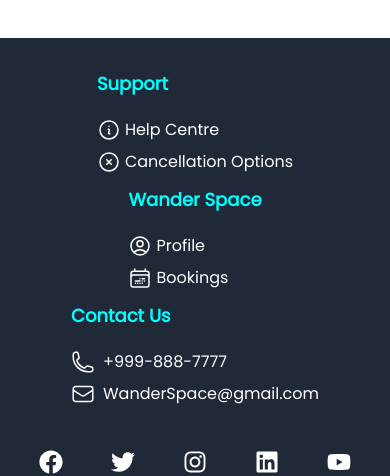
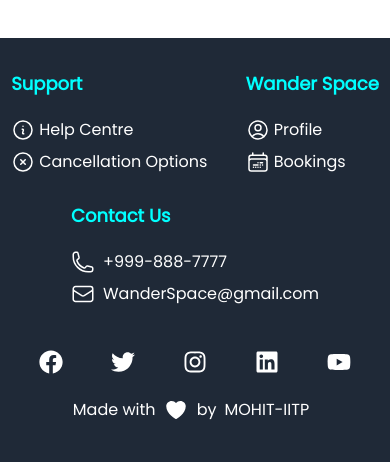
Before and after one commit to MOHIT-IITP/TheStayHub, a React (Vite) app in the folder client/: page / in a window 390 px wide. Shown: the part 140-616 px from the top of the page. Built offline with nearby package versions, Linux system fonts and the light colour scheme; no server answers.

Commit message:
Fixes:  responsive of footer

```diff
--- a/client/src/components/Footer.jsx
+++ b/client/src/components/Footer.jsx
@@ -11,7 +11,7 @@ export default function Footer() {
   return (
     <footer className=" text-white bg-gray-800 py-8 -m-8 mt-16 ">
       <div className="container mx-auto">
-        <div className="grid grid-cols-1 md:grid-cols-2 lg:grid-cols-3 place-items-center">
+        <div className=" flex justify-around items-center flex-wrap gap-4  place-items-center">
           <div className="mb-3 items-start flex flex-col text-center">
             <h2 className="text-primary mb-3 text-lg font-bold">Support</h2>
             <p className="flex my-2 gap-1 justify-center">
```
